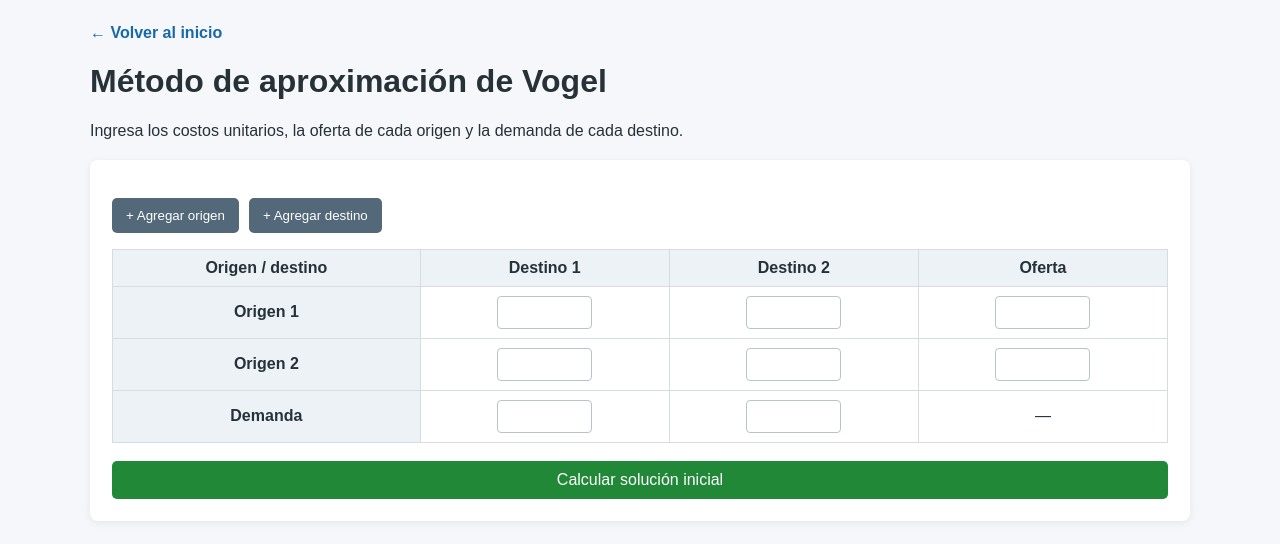
After one commit to Bocchi2302/optimizacion, a Flask app: page /metodo_vogel/ in a window 1280 px wide. The commit adds this page. Shown: the top 544 px of the page. Run offline with Flask 3, Linux system fonts and the light colour scheme.

Commit message:
Agregar método de Vogel Cristian_Amado - Cristian_Silva

```diff
--- a/app.py
+++ b/app.py
@@ -1,12 +1,14 @@
 # app.py
 from flask import Flask, render_template
 from blueprints.grafico_bp import grafico_bp
+from blueprints.vogel_bp import vogel_bp
 
 app = Flask(__name__)
 
 # Registrar el Blueprint del Método Gráfico
 # Todo lo que esté en grafico_bp tendrá el prefijo /metodo_grafico
 app.register_blueprint(grafico_bp, url_prefix='/metodo_grafico')
+app.register_blueprint(vogel_bp, url_prefix='/metodo_vogel')
 
 # Ruta raíz: No usar
 @app.route('/')
--- /dev/null
+++ b/templates/metodo_vogel/resolucion.html
@@ -0,0 +1,152 @@
+<!DOCTYPE html>
+<html lang="es">
+<head>
+    <meta charset="UTF-8">
+    <meta name="viewport" content="width=device-width, initial-scale=1.0">
+    <title>Método de aproximación de Vogel</title>
+    <style>
+        body { font-family: Arial, sans-serif; margin: 0; padding: 24px; background: #f5f7fa; color: #263238; }
+        main { max-width: 1100px; margin: 0 auto; }
+        .panel { margin-top: 20px; padding: 22px; background: white; border-radius: 8px; box-shadow: 0 2px 8px #00000012; overflow-x: auto; }
+        .volver { color: #1769aa; text-decoration: none; font-weight: bold; }
+        .acciones { display: flex; flex-wrap: wrap; gap: 10px; margin: 16px 0; }
+        button { padding: 10px 14px; border: 0; border-radius: 5px; color: white; background: #1769aa; cursor: pointer; }
+        button.secundario { background: #536878; }
+        button.calcular { width: 100%; margin-top: 18px; background: #218838; font-size: 1rem; }
+        table { width: 100%; border-collapse: collapse; margin-top: 12px; }
+        th, td { padding: 9px; border: 1px solid #d6dce1; text-align: center; }
+        th { background: #edf2f6; }
+        input[type="number"] { box-sizing: border-box; width: 95px; padding: 8px; border: 1px solid #b9c3cc; border-radius: 4px; }
+        .error { margin-top: 18px; padding: 12px; border: 1px solid #efb4b4; border-radius: 5px; color: #842029; background: #f8d7da; }
+        .resultado { margin-top: 24px; padding: 18px; border: 1px solid #b7dfc1; border-radius: 6px; background: #e9f7ed; }
+        .nota { color: #4c5964; }
+        .pasos { text-align: left; }
+        @media (max-width: 600px) { body { padding: 14px; } .panel { padding: 14px; } }
+    </style>
+</head>
+<body>
+<main>
+    <a class="volver" href="{{ url_for('index') }}">← Volver al inicio</a>
+    <h1>Método de aproximación de Vogel</h1>
+    <p>Ingresa los costos unitarios, la oferta de cada origen y la demanda de cada destino.</p>
+    <section class="panel">
+        <form method="post">
+            <input type="hidden" id="num-origenes" name="num_origenes" value="{{ filas }}">
+            <input type="hidden" id="num-destinos" name="num_destinos" value="{{ columnas }}">
+            <div class="acciones">
+                <button class="secundario" type="button" id="agregar-origen">+ Agregar origen</button>
+                <button class="secundario" type="button" id="agregar-destino">+ Agregar destino</button>
+            </div>
+            <table id="tabla-transporte">
+                <thead>
+                    <tr id="encabezados">
+                        <th>Origen / destino</th>
+                        {% for j in range(columnas) %}<th>Destino {{ j + 1 }}</th>{% endfor %}
+                        <th>Oferta</th>
+                    </tr>
+                </thead>
+                <tbody id="origenes">
+                    {% for i in range(filas) %}
+                    <tr>
+                        <th>Origen {{ i + 1 }}</th>
+                        {% for j in range(columnas) %}
+                        <td><input type="number" step="any" min="0" required aria-label="Costo origen {{ i + 1 }} destino {{ j + 1 }}" name="costo_{{ i }}_{{ j }}" value="{{ request.form.get('costo_' ~ i ~ '_' ~ j, '') }}"></td>
+                        {% endfor %}
+                        <td><input type="number" step="any" min="0" required aria-label="Oferta origen {{ i + 1 }}" name="oferta_{{ i }}" value="{{ request.form.get('oferta_' ~ i, '') }}"></td>
+                    </tr>
+                    {% endfor %}
+                </tbody>
+                <tfoot>
+                    <tr id="demandas">
+                        <th>Demanda</th>
+                        {% for j in range(columnas) %}
+                        <td><input type="number" step="any" min="0" required aria-label="Demanda destino {{ j + 1 }}" name="demanda_{{ j }}" value="{{ request.form.get('demanda_' ~ j, '') }}"></td>
+                        {% endfor %}
+                        <td>—</td>
+                    </tr>
+                </tfoot>
+            </table>
+            <button class="calcular" type="submit">Calcular solución inicial</button>
+        </form>
+    </section>
+
+    {% if error %}<div class="error" role="alert">{{ error }}</div>{% endif %}
+
+    {% if resultados %}
+    <section class="panel">
+        <h2>Solución inicial factible</h2>
+        <p><strong>Costo total de transporte:</strong> {{ resultados.costo_total }}</p>
+        {% if resultados.oferta_total != resultados.demanda_total %}
+        <p>La oferta y la demanda estaban desbalanceadas. Se agregó un {{ "origen" if resultados.oferta_total < resultados.demanda_total else "destino" }} ficticio con costo cero para balancear el problema.</p>
+        {% endif %}
+        <p class="nota">Vogel obtiene una solución inicial factible; no garantiza por sí solo que sea la solución de costo mínimo.</p>
+        <h3>Asignaciones</h3>
+        <table>
+            <thead><tr><th>Origen / destino</th>{% for destino in resultados.destinos %}<th>{{ destino }}</th>{% endfor %}</tr></thead>
+            <tbody>
+                {% for i in range(resultados.origenes|length) %}
+                <tr><th>{{ resultados.origenes[i] }}</th>
+                    {% for j in range(resultados.destinos|length) %}
+                    <td>{{ resultados.asignaciones[i][j] }}</td>
+                    {% endfor %}
+                </tr>
+                {% endfor %}
+            </tbody>
+        </table>
+        <h3>Iteraciones del método</h3>
+        <table class="pasos">
+            <thead><tr><th>Paso</th><th>Selección</th><th>Celda asignada</th><th>Unidades</th><th>Costo unitario</th></tr></thead>
+            <tbody>
+                {% for paso in resultados.pasos %}
+                <tr>
+                    <td>{{ paso.numero }}</td>
+                    <td>{{ "Origen" if paso.tipo == "origen" else "Destino" }} {{ paso.indice }}</td>
+                    <td>{{ paso.origen }} → {{ paso.destino }}</td>
+                    <td>{{ paso.cantidad }}</td>
+                    <td>{{ paso.costo_unitario }}</td>
+                </tr>
+                {% endfor %}
+            </tbody>
+        </table>
+    </section>
+    {% endif %}
+</main>
+<script>
+    const limite = {{ max_dimension }};
+    const origenes = document.getElementById('origenes');
+    const encabezados = document.getElementById('encabezados');
+    const demandas = document.getElementById('demandas');
+    const numeroOrigenes = document.getElementById('num-origenes');
+    const numeroDestinos = document.getElementById('num-destinos');
+
+    document.getElementById('agregar-origen').addEventListener('click', () => {
+        const i = Number(numeroOrigenes.value);
+        const jTotal = Number(numeroDestinos.value);
+        if (i >= limite) return;
+        const fila = document.createElement('tr');
+        fila.innerHTML = `<th>Origen ${i + 1}</th>${Array.from({length: jTotal}, (_, j) => `<td><input type="number" step="any" min="0" required aria-label="Costo origen ${i + 1} destino ${j + 1}" name="costo_${i}_${j}"></td>`).join('')}<td><input type="number" step="any" min="0" required aria-label="Oferta origen ${i + 1}" name="oferta_${i}"></td>`;
+        origenes.appendChild(fila);
+        numeroOrigenes.value = i + 1;
+        encabezados.cells[0].textContent = 'Origen / destino';
+    });
+
+    document.getElementById('agregar-destino').addEventListener('click', () => {
+        const j = Number(numeroDestinos.value);
+        const iTotal = Number(numeroOrigenes.value);
+        if (j >= limite) return;
+        const encabezado = document.createElement('th');
+        encabezado.textContent = `Destino ${j + 1}`;
+        encabezados.insertBefore(encabezado, encabezados.lastElementChild);
+        Array.from(origenes.rows).forEach((fila, i) => {
+            const celda = document.createElement('td');
+            celda.innerHTML = `<input type="number" step="any" min="0" required aria-label="Costo origen ${i + 1} destino ${j + 1}" name="costo_${i}_${j}">`;
+            fila.insertBefore(celda, fila.lastElementChild);
+        });
+        const demanda = document.createElement('td');
+        demanda.innerHTML = `<input type="number" step="any" min="0" required aria-label="Demanda destino ${j + 1}" name="demanda_${j}">`;
+        demandas.insertBefore(demanda, demandas.lastElementChild);
+        numeroDestinos.value = j + 1;
+    });
+</script>
+</body>
+</html>
```
Also changed, not shown: blueprints/vogel_bp.py (added, +196 -0 lines), templates/index.html (+7 -1 lines), tests/test_vogel.py (added, +65 -0 lines).
